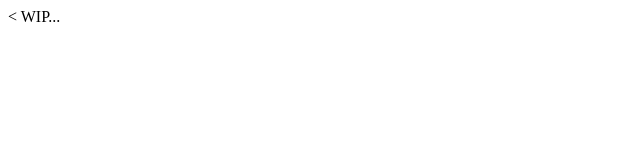
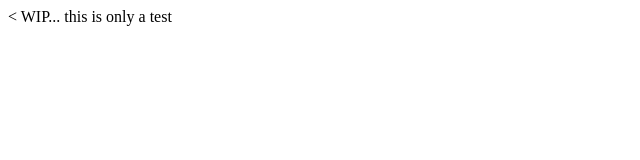
Before and after one commit to thp44/thp44.github.io, a plain HTML site: page index.html in a window 1280 px wide. Shown: the whole page, without its empty margins (0-640 px from the left). Drawn offline with Linux system fonts and the light colour scheme.

Commit message:
updateTest

```diff
--- a/index.html
+++ b/index.html
@@ -3,9 +3,10 @@
 <<!DOCTYPE html>
 <html>
 <head>
-	<title>WIP...</title>
+	<title>index page</title>
 </head>
 <body>
 WIP...
+this is only a test
 </body>
 </html>
```
